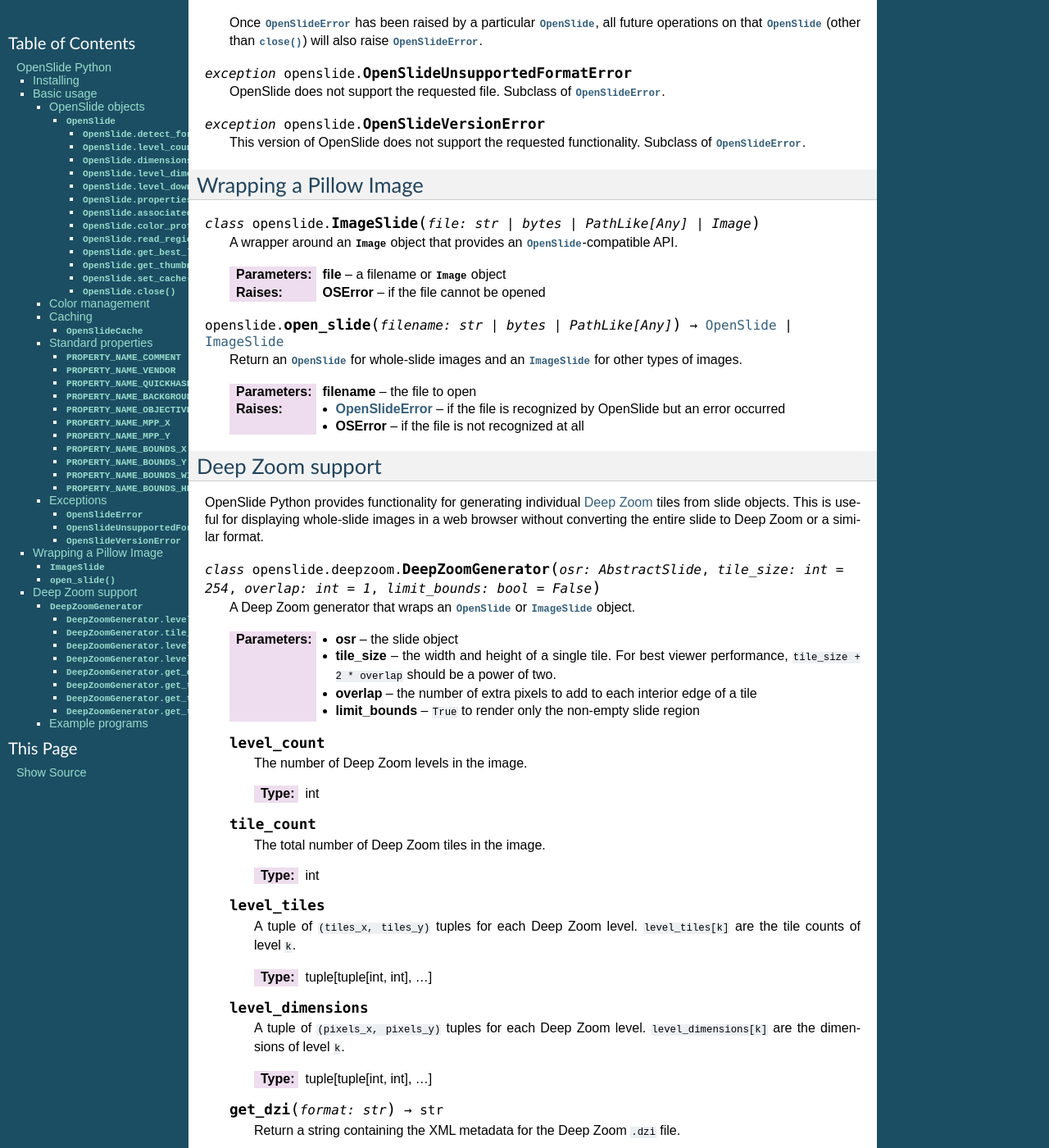
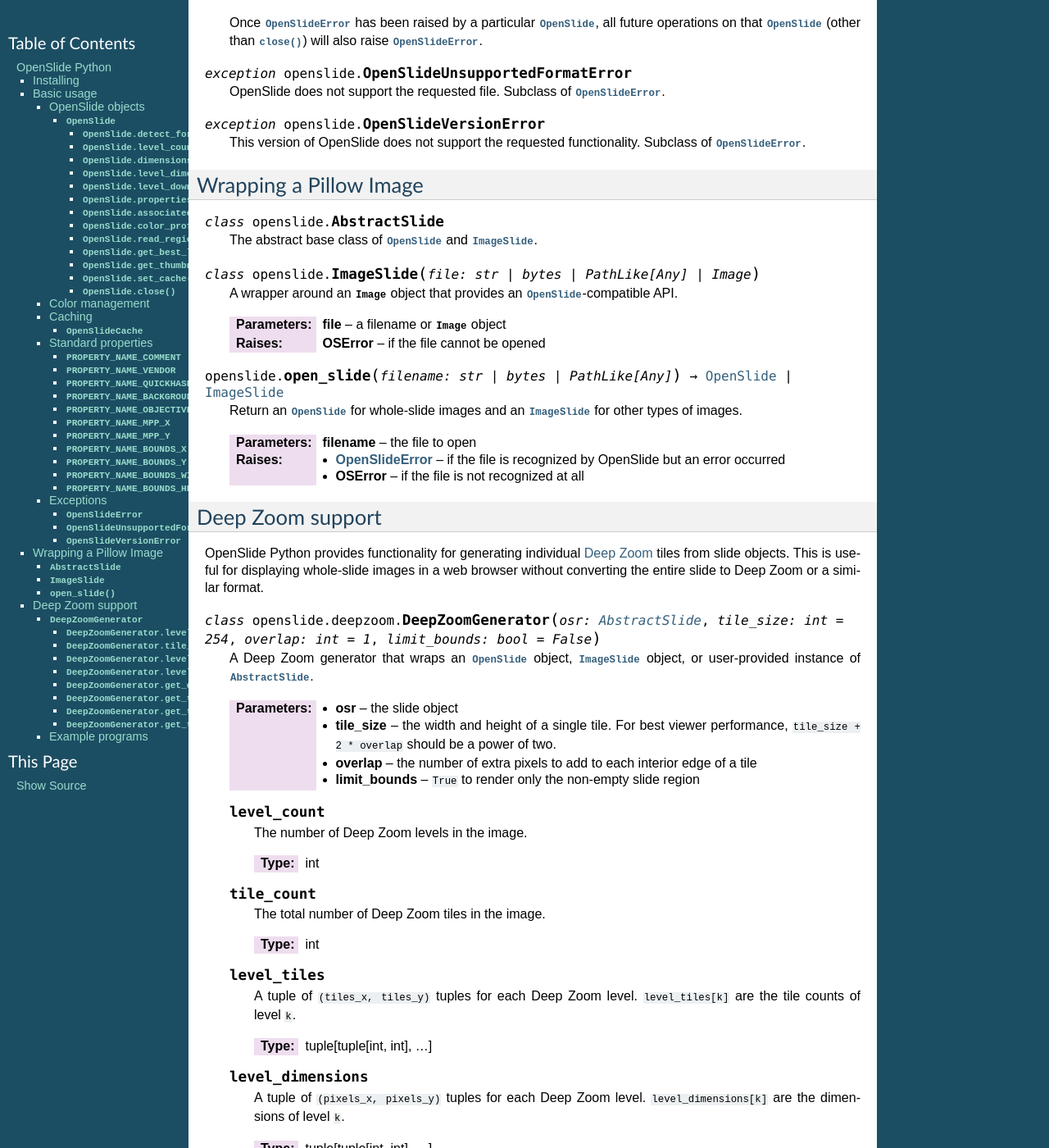
Before and after one commit to openslide/openslide-python, a Sphinx documentation site: the page built from doc/index.rst, in a window 1280 px wide and 1400 px high, scrolled down 5048 px. Shown: the whole window at 82% size. Built offline with Sphinx 7.4.7, drawn with Linux system fonts in a browser that asks for light colours; the version number could not be read and is left out.

Commit message:
doc: document AbstractSlide
It's used in the type signature of the DeepZoomGenerator constructor
because DeepZoomGenerator also supports user-supplied AbstractSlide
subclasses.  Ensure the hyperlink has somewhere to point, and update the
DeepZoomGenerator description to mention user-provided implementations.

Signed-off-by: Benjamin Gilbert <bgilbert@cs.cmu.edu>

```diff
--- a/doc/index.rst
+++ b/doc/index.rst
@@ -366,6 +366,10 @@
 Wrapping a Pillow Image
 =======================
 
+.. class:: AbstractSlide
+
+   The abstract base class of :class:`OpenSlide` and :class:`ImageSlide`.
+
 .. class:: ImageSlide(file: str | bytes | ~os.PathLike[typing.Any] | ~PIL.Image.Image)
 
    A wrapper around an :class:`Image <PIL.Image.Image>` object that
@@ -400,8 +404,9 @@
 .. class:: DeepZoomGenerator(osr: AbstractSlide, tile_size: int = 254, overlap: int = 1, limit_bounds: bool = False)
 
    A Deep Zoom generator that wraps an
-   :class:`OpenSlide <openslide.OpenSlide>` or
-   :class:`ImageSlide <openslide.ImageSlide>` object.
+   :class:`OpenSlide <openslide.OpenSlide>` object,
+   :class:`ImageSlide <openslide.ImageSlide>` object, or user-provided
+   instance of :class:`~openslide.AbstractSlide`.
 
    :param osr: the slide object
    :param tile_size: the width and height of a single tile.  For best viewer
```
